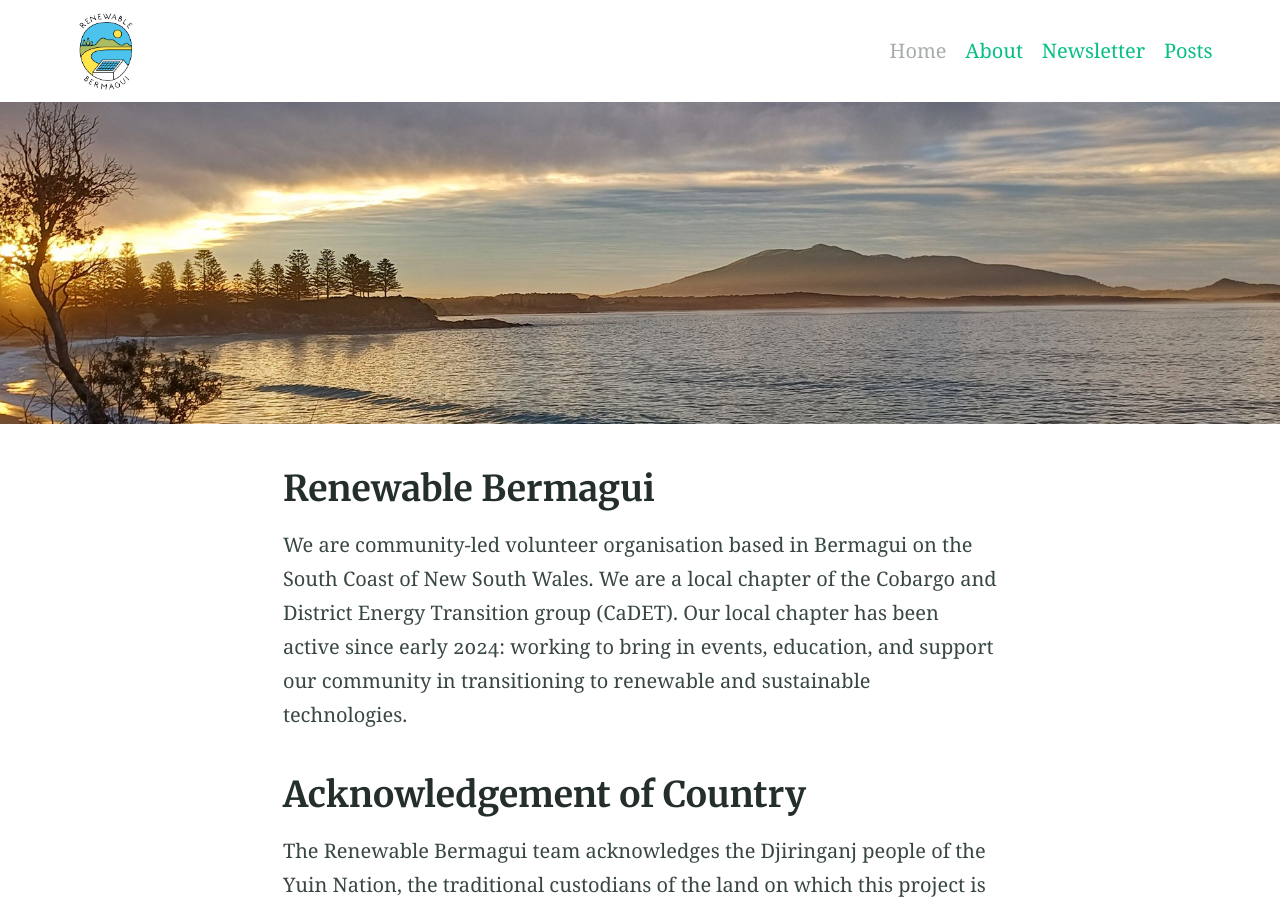
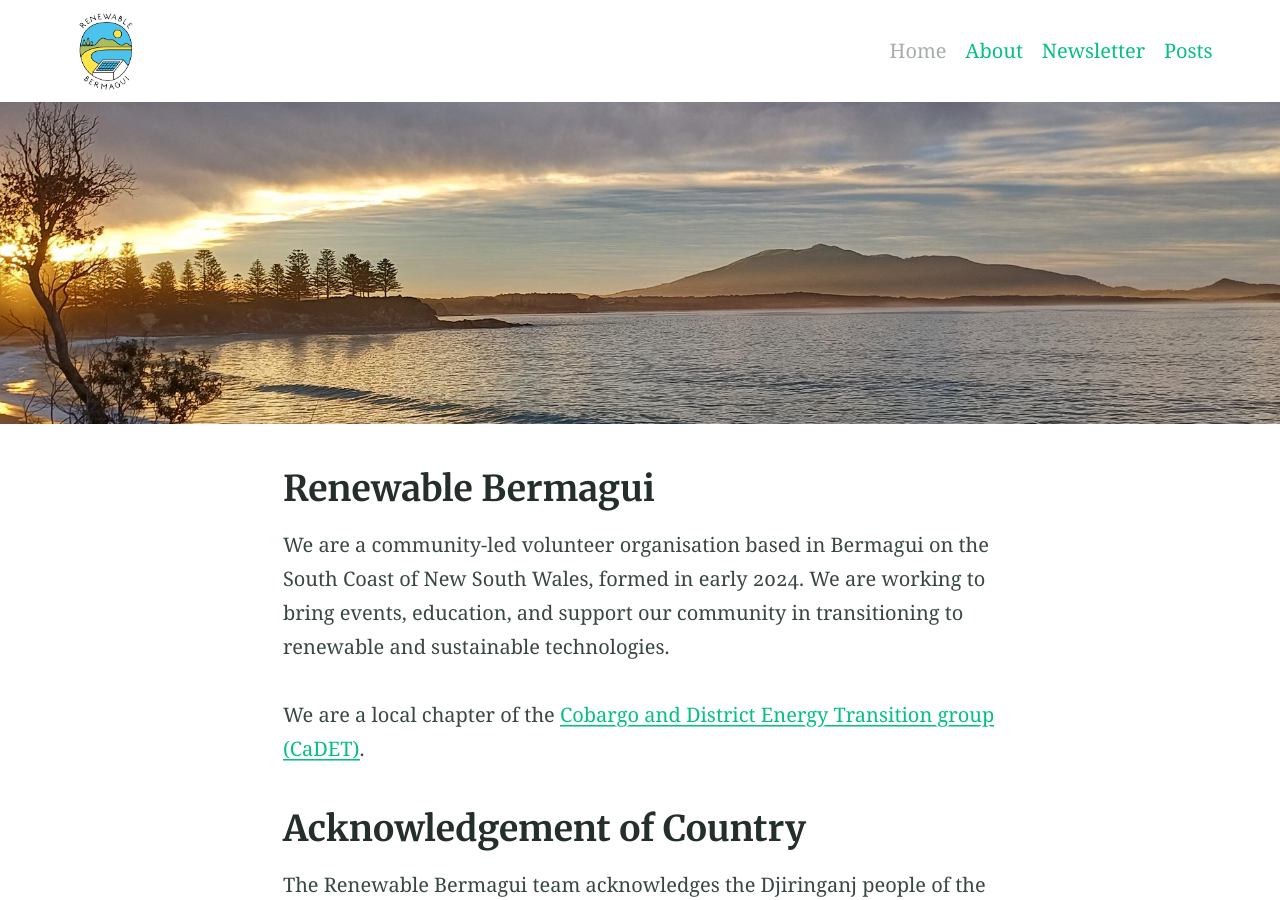
Before and after one commit to renewablebermagui/renewablebermagui.github.io, a Jekyll site: the page built from index.md, in a window 1280 px wide and 900 px high. Built offline with Jekyll 4.4.1, drawn with Linux system fonts in a browser that asks for light colours; our own code applies the rules of GitHub Pages for plain Markdown files.

```diff
--- a/index.md
+++ b/index.md
@@ -5,8 +5,9 @@ feature_image: 'img/gulaga_2000_900.jpg'
 
 ## Renewable Bermagui
 
-We are community-led volunteer organisation based in Bermagui on the South Coast of New South Wales. We are a local chapter of the Cobargo and District Energy Transition group (CaDET). Our local chapter has been active since early 2024: working to bring in events, education, and support our community in transitioning to renewable and sustainable technologies.
+We are a community-led volunteer organisation based in Bermagui on the South Coast of New South Wales, formed in early 2024. We are working to bring events, education, and support our community in transitioning to renewable and sustainable technologies.
 
+We are a local chapter of the [Cobargo and District Energy Transition group (CaDET)](renewablecobargo.com).
 
 ## Acknowledgement of Country
 
```
Also changed, not shown: about.md (+1 -1 lines).
